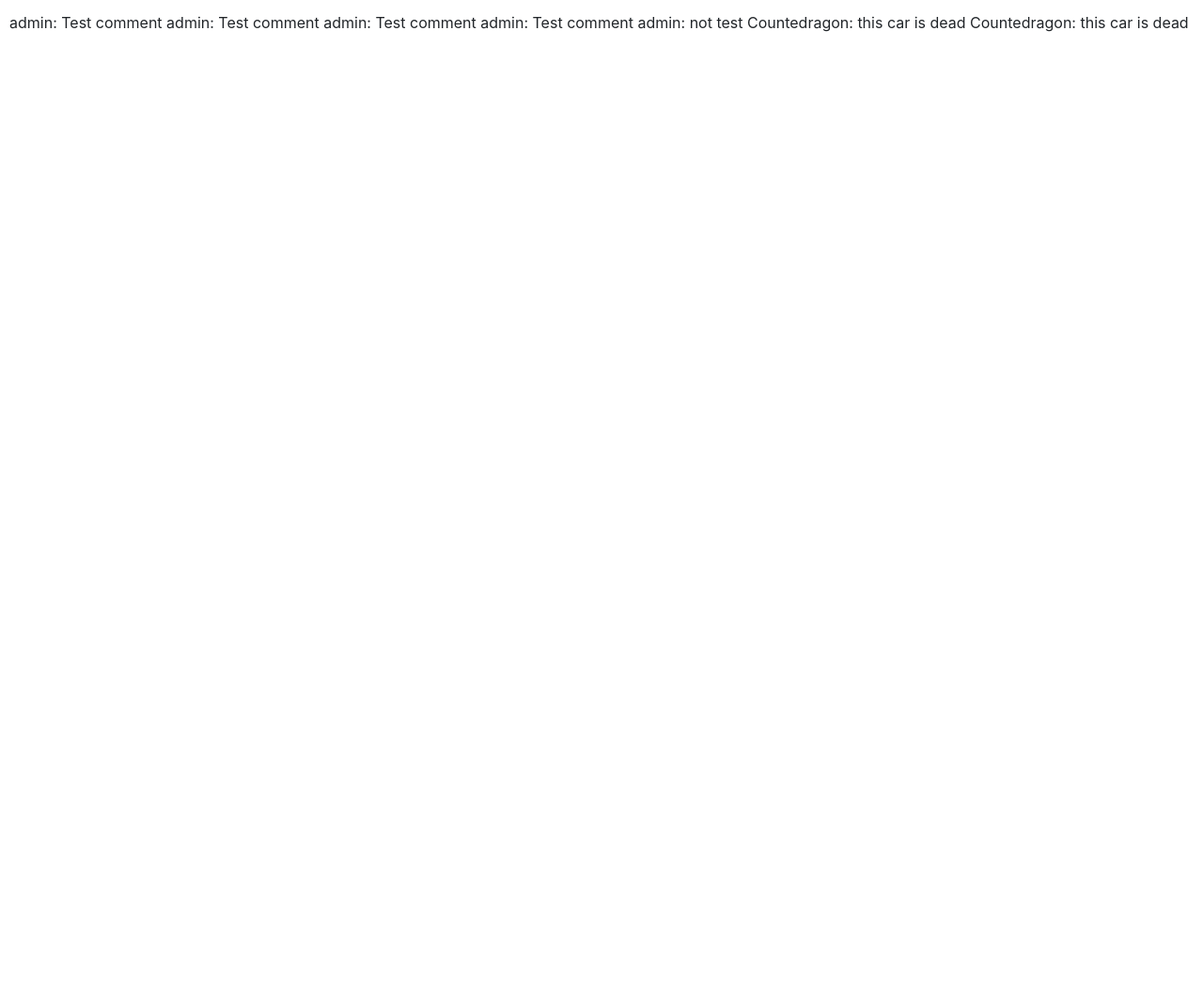
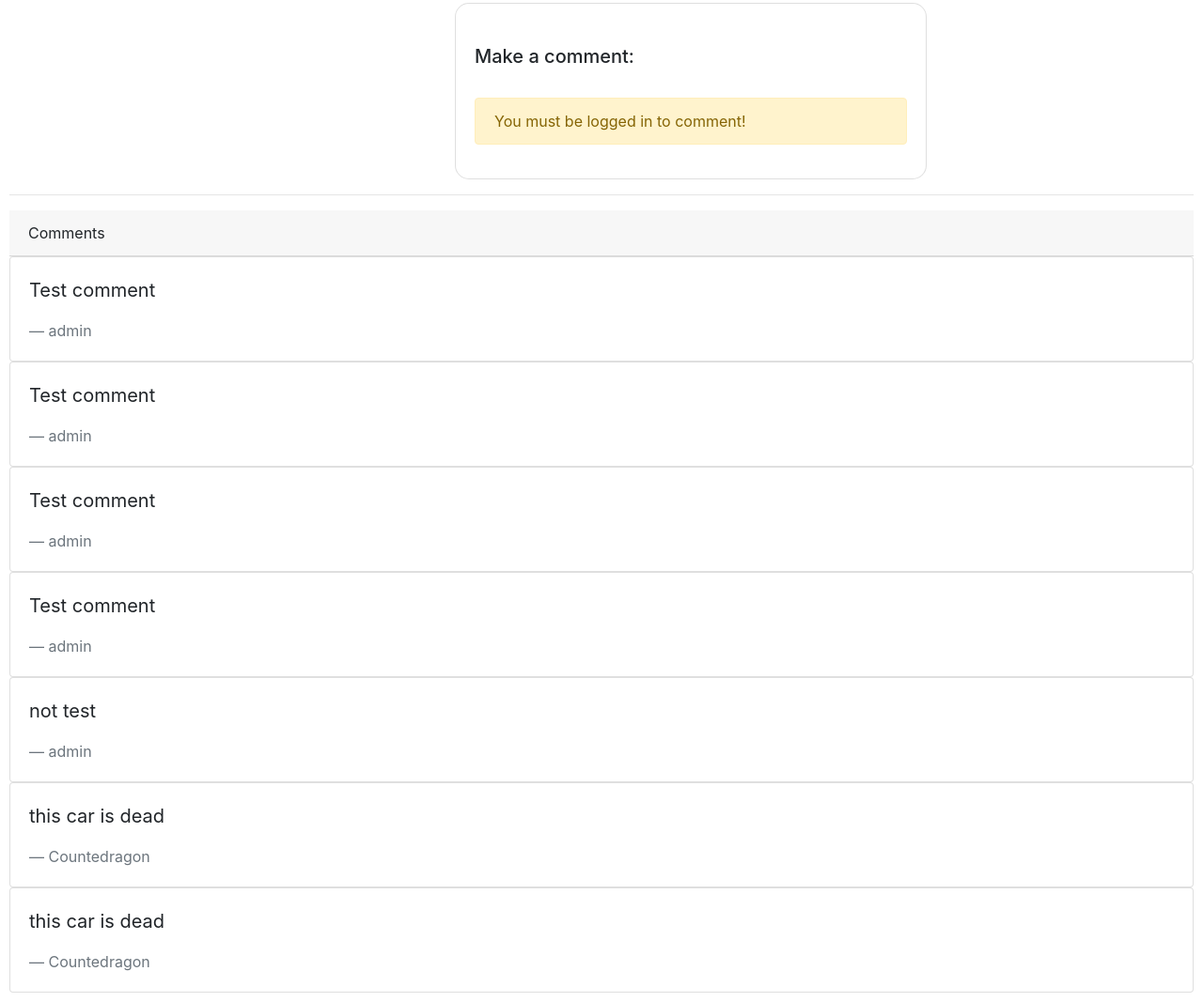
Before and after one commit to jmontoya84635/CS50P2, a Django app: page /view/8 in a window 1280 px wide. Shown: the part 943-2010 px from the top of the page at 94% size. Before the commit the page ends 977 px from the top, so only its background shows below. Run offline with Django 3.2, Linux system fonts and the light colour scheme; data comes from the database, SQL or seed files in the repository; both versions use the stored data as it was after the commit; some libraries are stand-ins or nearby versions.

Commit message:
finished the comments functionality

```diff
--- a/auctions/models.py
+++ b/auctions/models.py
@@ -12,7 +12,7 @@ class AuctionListing(models.Model):
     active = models.BooleanField(default=True)
     category = models.CharField(max_length=25)
     winner = models.ForeignKey(User, null=True, blank=True, related_name="AuctionsWon", on_delete=models.CASCADE)
-    title = models.CharField(max_length=35)
+    title = models.CharField(max_length=50)
     description = models.CharField(max_length=750)
     url = models.CharField(blank=True, max_length=500)
     category = models.CharField(blank=True, max_length=20)
--- a/auctions/templates/auctions/viewpage.html
+++ b/auctions/templates/auctions/viewpage.html
@@ -26,6 +26,7 @@
             <img class="img-thumbnail rounded-5" src="{{ listing.url }}" alt="Image for listing">
         </div>
         <br>
+        <div>
             <div class="card view-page-child description mr-5">
                 <div class="card-body">
                     <h5 class="card-title">Description</h5>
@@ -62,18 +63,49 @@
                             <p>No bids yet!</p>
                         {% endfor %}
                     </ul>
+                </div>
+            </div>
+            <br>
+            <div class="card view-page-child description mr-5">
+                <div class="card-body">
+                    <div class="form-group">
+                        <form action="{% url 'listingView' listing.id %}" method="post">
+                            <label for="comment"></label><h5>Make a comment:</h5><br>
+                            {% csrf_token %}
+                            {% if user.is_authenticated %}
+                                <textarea class="form-control" id="comment" name="comment" rows="3"></textarea>
+                                <br>
+                                <input type="submit" class="btn btn-primary" name="func" value="Comment">
+                            {% else %}
+                                <div class="alert alert-warning" role="alert">
+                                    You must be logged in to comment!
+                                </div>
+                            {% endif %}
 
-
+                        </form>
+                    </div>
+                </div>
             </div>
         </div>
         <br>
     </div>
     <hr>
-    <div class="view-page-child mx-auto">
+    {% if comments %}
+        <div class="card-header">
+            Comments
+        </div>
         {% for comment in comments %}
-            {{ comment.user.username }}: {{ comment.text }}
+            <div class="card">
+                <div class="card-body">
+                    <blockquote class="blockquote mb-0">
+                        <p>{{ comment.text }}</p>
+                        <footer class="blockquote-footer">{{ comment.user.username }}</footer>
+                    </blockquote>
+                </div>
+            </div>
         {% endfor %}
-
-    </div>
-
+    {% else %}
+        <h3 style="padding: 20px;">No comments yet!</h3>
+        <br>
+    {% endif %}
 {% endblock %}
--- a/auctions/views.py
+++ b/auctions/views.py
@@ -3,7 +3,7 @@ from django.db import IntegrityError
 from django.http import HttpResponseRedirect
 from django.shortcuts import render
 from django.urls import reverse
-from .models import User, AuctionListing, Bid
+from .models import User, AuctionListing, Bid, Comment
 from django.contrib import messages
 
 
@@ -163,6 +163,15 @@ def listingView(request, listingId):
                 return HttpResponseRedirect(reverse("listingView", kwargs={
                     "listingId": listingId,
                 }))
+        elif postType == "Comment":
+            if request.user.is_authenticated:
+                listing = AuctionListing.objects.get(pk=listingId)
+                currComment = Comment(
+                    text=request.POST["comment"],
+                    user=request.user,
+                    listing=listing,
+                )
+                currComment.save()
 
     listing = AuctionListing.objects.get(pk=listingId)
     bids = listing.bids.all()
```
Also changed, not shown: db.sqlite3. Lines whose indentation alone changed are shown as unchanged.
